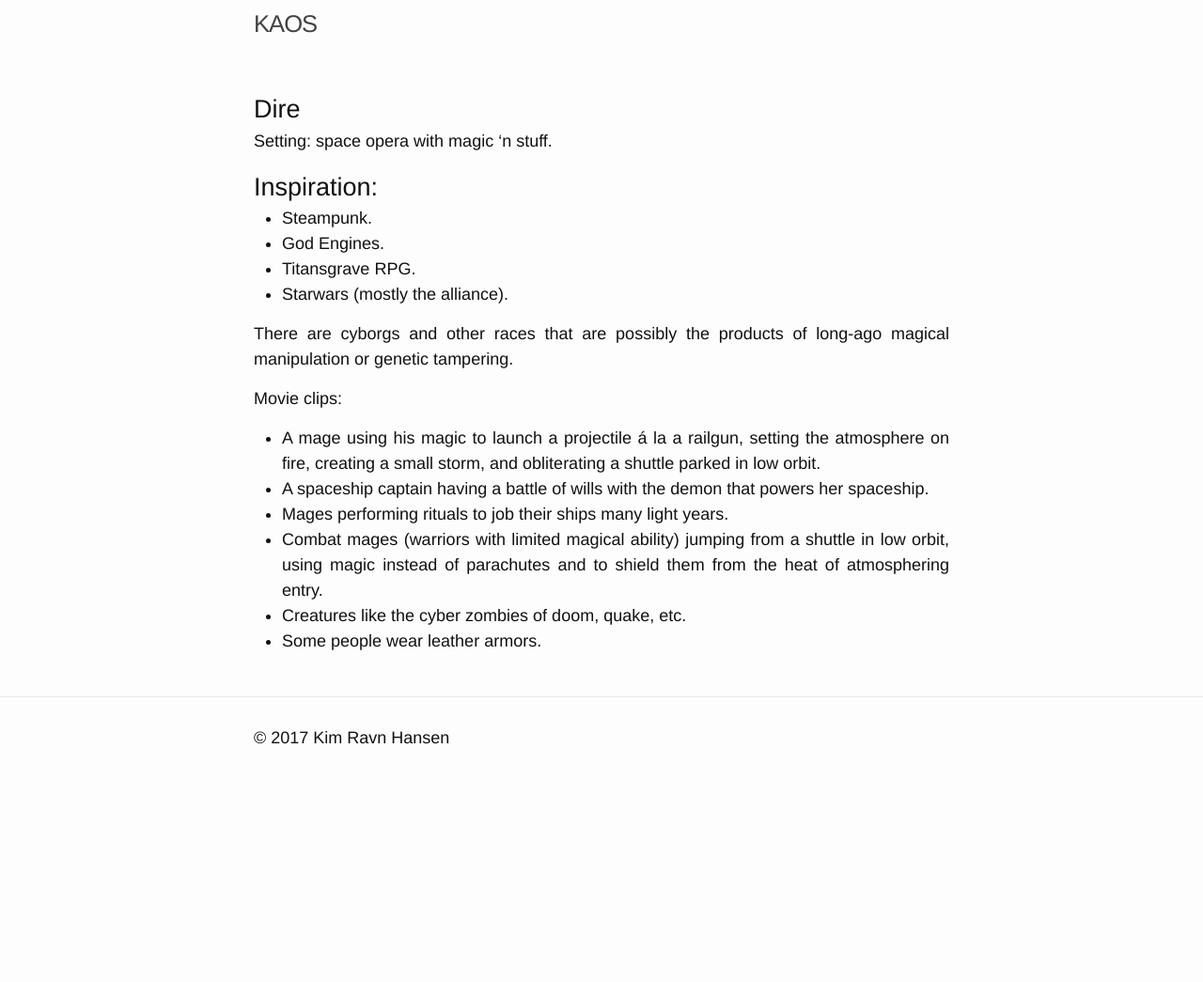
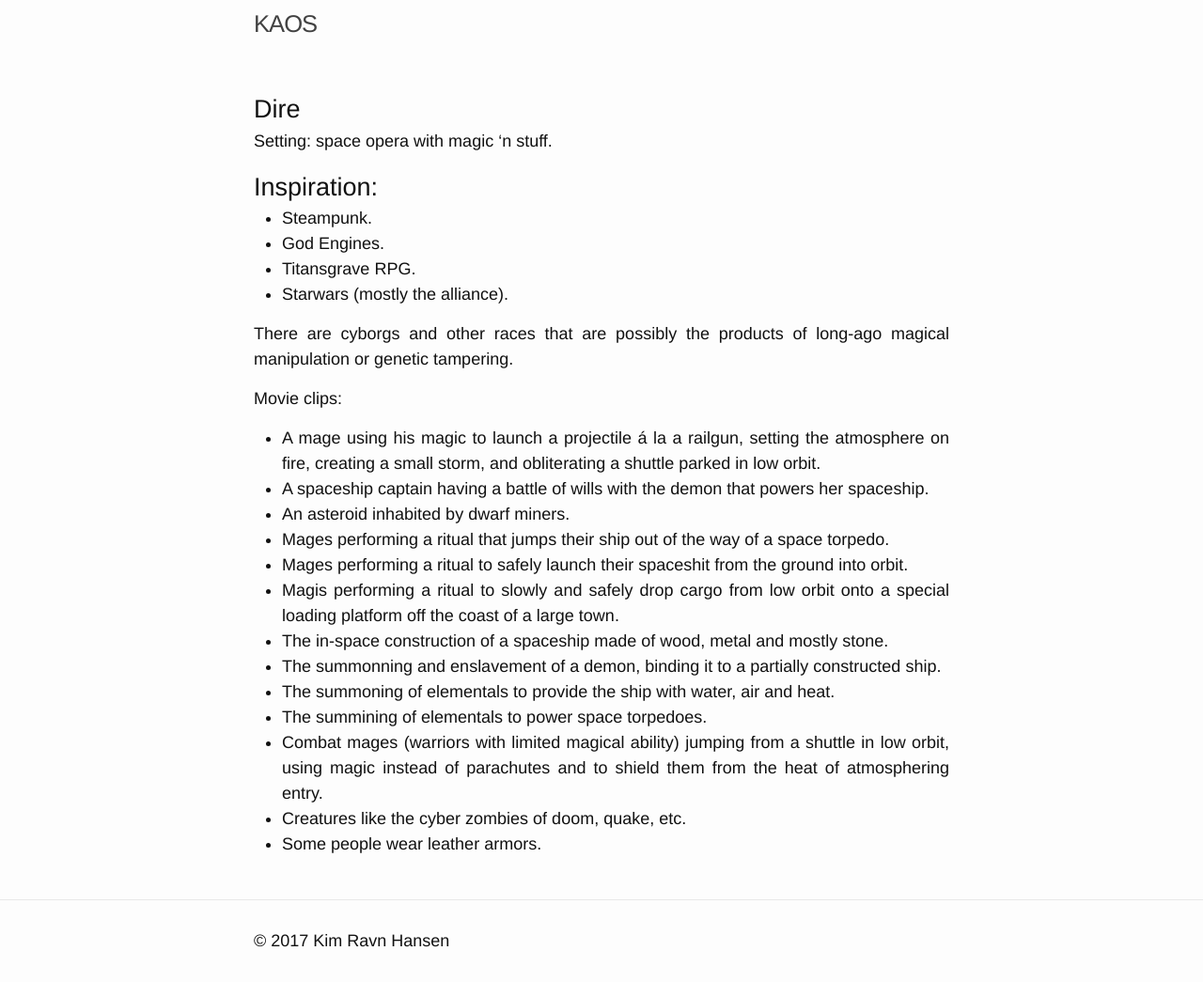
Before and after one commit to moccalotto/kaos, a Jekyll site: the page built from _brainstorms/dire.md, in a window 1280 px wide. Shown: the whole page at 94% size. Built offline with Jekyll 4.4.1, drawn with Linux system fonts in a browser that asks for light colours; before the commit the page ends 900 px from its top, so only the background shows below that.

Commit message:
Brainstorm

```diff
--- a/_brainstorms/dire.md
+++ b/_brainstorms/dire.md
@@ -24,7 +24,15 @@ Movie clips:
   setting the atmosphere on fire, creating a small storm, and obliterating
   a shuttle parked in low orbit.
 * A spaceship captain having a battle of wills with the demon that powers her spaceship.
-* Mages performing rituals to job their ships many light years.
+* An asteroid inhabited by dwarf miners.
+* Mages performing a ritual that jumps their ship out of the way of a space torpedo.
+* Mages performing a ritual to safely launch their spaceshit from the ground into orbit.
+* Magis performing a ritual to slowly and safely drop cargo from low orbit onto a
+  special loading platform off the coast of a large town.
+* The in-space construction of a spaceship made of wood, metal and mostly stone.
+* The summonning and enslavement of a demon, binding it to a partially constructed ship.
+* The summoning of elementals to provide the ship with water, air and heat.
+* The summining of elementals to power space torpedoes.
 * Combat mages (warriors with limited magical ability) jumping
   from a shuttle in low orbit, using magic instead of parachutes
   and to shield them from the heat of atmosphering entry.
```
